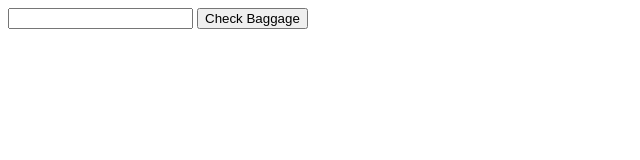
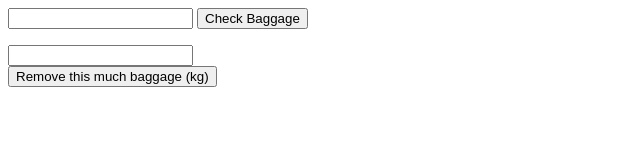
Before and after one commit to husnainhaid/b9is123_256_1a, a plain HTML site: page index.html in a window 1280 px wide. Both pictures are taken after a click on the button "Check Baggage". Shown: the whole page, without its empty margins (0-640 px from the left). Drawn offline with Linux system fonts and the light colour scheme.

Commit message:
original

```diff
--- /dev/null
+++ b/ex1.js
@@ -0,0 +1 @@
+//ewew
--- a/index.html
+++ b/index.html
@@ -1,12 +1,34 @@
 <HTml>
     <head>
+        <script src="ex1.js"></script>
         <script>
             //alert("Hello");//write a check function here...
+            //update: the check function should reveal the "removed" text input
+            //if the baggage is overweight
+            //and a button to remove some
+            //the remove function should update the weight
+            //and let the user know when ok to proceed
+            let check=()=>{
+              alert('Checking Baggage weight: '+parseInt(document.getElementById('weight').value));
+              //These should only display if it is actually overweight
+              document.getElementById('removed').style='display:block;'
+              document.getElementById('remB').style='display:block;'
+            }
+            let remove=()=>alert('Removing weight: '+parseInt(document.getElementById('removed').value))
         </script>
     </head>
     <body>
         <input type="text" id="weight">
-        <!--//replace button onclick with call to check function.-->
-        <button onclick="alert('Checking Baggage weight: '+parseInt(document.getElementById('weight').value))">Check Baggage</button>
+        <!--//replace check function.-->
+        <button onclick="check()">Check Baggage</button>
+<p>
+        <input type="text" id="removed" style='display:none;'>
+        <!--//replace remove function.-->
+        <button id='remB' onclick="remove()" style='display:none;'>Remove this much baggage (kg)</button>
+
+</p>
+
+
+
     </body>
 </HTml>
```
